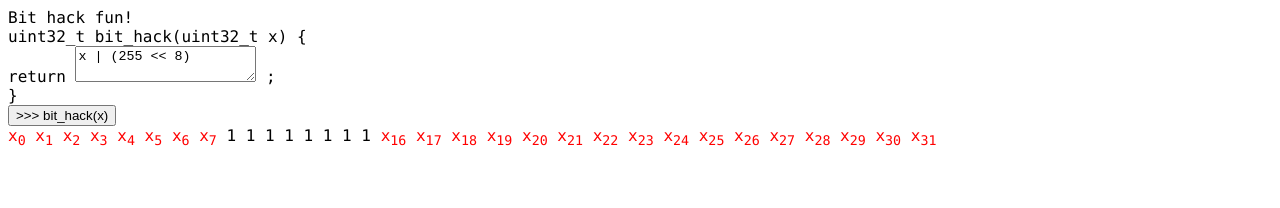
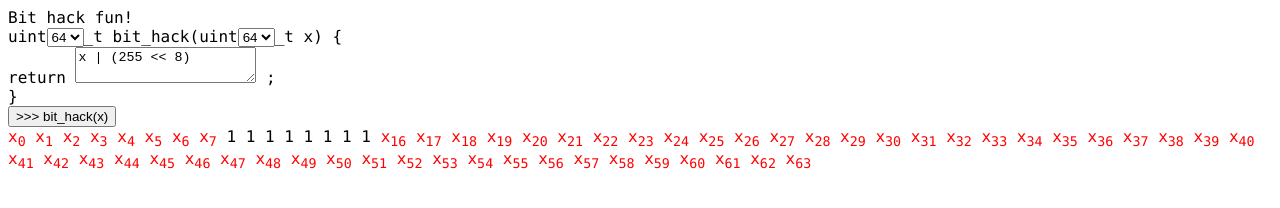
Before and after one commit to andrewj31415/bit-hacks, a website built with webpack: page index.html in a window 1280 px wide. Built offline with Linux system fonts and the light colour scheme.

Commit message:
fixed lexer bug and started adjusting error handling

```diff
--- a/index.html
+++ b/index.html
@@ -16,7 +16,20 @@
     <body id="root">
         <div>Bit hack fun!</div>
         <div id="funcDecl">
-            <div>uint32_t bit_hack(uint32_t x) {</div>
+            <div>
+                uint<select id="box1" onchange="box2.value=this.value;">
+                    <!-- See https://stackoverflow.com/questions/8547328/how-to-synchronize-two-select-elements -->
+                    <option value="64">64</option>
+                    <option value="8">8</option>
+                    <option value="16">16</option>
+                    <option value="32">32</option></select
+                >_t bit_hack(uint<select id="box2" onchange="box1.value=this.value;">
+                    <option value="64">64</option>
+                    <option value="8">8</option>
+                    <option value="16">16</option>
+                    <option value="32">32</option></select
+                >_t x) {
+            </div>
             <div style="display: inline-block">return</div>
             <textarea id="input" style="display: inline-block">x | (255 << 8)</textarea>
             <div style="display: inline-block">;</div>
@@ -25,5 +38,8 @@
         <button id="goButton">>>> bit_hack(x)</button>
         <div id="output"></div>
     </body>
+    <!-- <script>
+        var N = 64; //number of bits
+    </script> -->
     <script src="./dist/bundle.js"></script>
 </html>
--- a/src/index.js
+++ b/src/index.js
@@ -1,4 +1,6 @@
 // for simple assertions
+
+var N = Number(document.getElementById("box1").value); //number of bits
 
 /**
  *  Throws the given message if bool is false.
@@ -21,8 +23,6 @@ var assert = (bool, message) => {
 var isNumber = (n) => {
     return typeof n === "number";
 };
-
-var N = 32; //number of bits
 
 // Bit = Fixed(0|1) + Var(n: number) + And(Array<Bit>)
 // every Bit has a .v (variant: string) and a .p (precednce: number).
@@ -170,7 +170,6 @@ let getBitXor = (a, b) => {
     return getBitOr(getBitAnd(a, getBitNot(b)), getBitAnd(getBitNot(a), b));
 };
 
-// a bitstring
 /**
  * An N-bit integer.
  */
@@ -203,6 +202,43 @@ class Int {
             int = (int - rem) / 2;
         }
         return new Int(newA);
+    }
+    /**
+     * Converts the string s, possibly representing a value
+     * larger than JavaScript's max into, into an int.
+     *
+     * @param {string} s representing a number
+     * @returns the Int corresponding to s
+     */
+    static fromString(s) {
+        let newInt = Int.fromInt(0);
+        if (s.slice(0, 2) === "0x") {
+            //hex
+            s = s.slice(2);
+            for (let i = 0; i < s.length; i++) {
+                let nextDigit = Int.fromInt(parseInt("0x" + s[s.length - 1 - i])).lsft(Int.fromInt(4 * i));
+                newInt = newInt.add(nextDigit);
+            }
+        } else if (s[0] === "0") {
+            //octal
+            let eight = Int.fromInt(8);
+            let powEight = Int.fromInt(1);
+            for (let i = 0; i < s.length; i++) {
+                let nextDigit = Int.fromInt(parseInt(s[s.length - 1 - i]));
+                newInt = newInt.add(nextDigit.mul(powEight));
+                powEight = powEight.mul(eight);
+            }
+        } else {
+            //decimal
+            let ten = Int.fromInt(10);
+            let powTen = Int.fromInt(1);
+            for (let i = 0; i < s.length; i++) {
+                let nextDigit = Int.fromInt(parseInt(s[s.length - 1 - i]));
+                newInt = newInt.add(nextDigit.mul(powTen));
+                powTen = powTen.mul(ten);
+            }
+        }
+        return newInt;
     }
     /**
      *
@@ -294,7 +330,7 @@ class Int {
      */
     rsft(that) {
         let newInt = new Int(this.A);
-        for (let i = 0; i < Math.log2(N); i++) {
+        for (let i = 0; i < N; i++) {
             let cond = that.A[i];
             newInt = newInt.bsft(i, cond);
         }
@@ -323,6 +359,7 @@ class Int {
             let nextInt = new Int(nextA);
             newInt = newInt.add(nextInt);
         }
+        assert(newInt.name === "Int");
         return newInt;
     }
 }
@@ -377,8 +414,16 @@ assertSameFixedInt(int(27), int(27));
 assertDifferentFixedInt(int(3), int(4));
 assertSameFixedInt(int(6).or(int(5)), int(7));
 assertDifferentFixedInt(int(6).or(int(4)), int(7));
+let oldN = N;
+N = 32; //32-bit tests since JS only supports 53-bit integers
 assertSameFixedInt(int(2 ** N - 1), int(0).sub(int(1)));
 assertSameFixedInt(int(2 ** N - 1), int(1).neg());
+assertSameFixedInt(int(2 ** N - 1).rsft(int(32)), int(0));
+assertSameFixedInt(int(1).lsft(int(37)), int(0));
+assertSameFixedInt(Int.fromString("157"), int(157));
+assertSameFixedInt(Int.fromString("0x9d"), int(157));
+assertSameFixedInt(Int.fromString("0235"), int(157));
+N = oldN;
 
 import antlr4 from "antlr4";
 import ExpressionLexer from "../build/ExpressionLexer";
@@ -404,9 +449,14 @@ class Evaluate extends ExpressionVisitor {
 
     // Visit a parse tree produced by ExpressionParser#number.
     visitNumber(ctx) {
-        let value = Int.fromInt(Number(ctx.getText()));
-        assert(value.name === "Int");
-        return value;
+        let value = ctx.getText();
+        if ("ulUL".includes(value.slice(-1))) {
+            value = value.slice(0, -1);
+        }
+        if ("ulUL".includes(value.slice(-1))) {
+            value = value.slice(0, -1);
+        }
+        return Int.fromString(value);
     }
 
     // Visit a parse tree produced by ExpressionParser#expr.
@@ -506,18 +556,79 @@ class Evaluate extends ExpressionVisitor {
     }
 }
 
+// See https://stackoverflow.com/questions/51683104/how-to-catch-minor-errors
+// and https://stackoverflow.com/questions/45025556/why-is-antlr-omitting-the-final-token-and-not-producing-an-error
+
+import DefaultErrorStrategy from "../node_modules/antlr4/src/antlr4/error/DefaultErrorStrategy";
+
+class StrictErrorStrategy extends DefaultErrorStrategy {
+    recover(recognizer, e) {
+        token = recognizer.CurrentToken;
+        message = string.Format(
+            "parse error at line {0}, position {1} right before {2} ",
+            token.Line,
+            token.Column,
+            GetTokenErrorDisplay(token)
+        );
+        throw new Exception(message, e);
+    }
+
+    recoverInline(recognizer) {
+        token = recognizer.CurrentToken;
+        message = string.Format(
+            "parse error at line {0}, position {1} right before {2} ",
+            token.Line,
+            token.Column,
+            GetTokenErrorDisplay(token)
+        );
+        throw new Exception(message, new InputMismatchException(recognizer));
+    }
+    sync(recognizer) {
+        /* do nothing to resync */
+    }
+}
+
+class StrictLexer extends ExpressionLexer {
+    recover(e) {
+        message = string.Format("lex error after token {0} at position {1}", _lasttoken.Text, e.StartIndex);
+        throw new ParseCanceledException(BasicEnvironment.SyntaxError);
+    }
+}
+
+let stream = new antlr4.InputStream("");
+let lexer = new ExpressionLexer(stream);
+let tokens = new antlr4.CommonTokenStream(lexer);
+var parser = new ExpressionParser(tokens); //make parser available for debugging statements like console.log(tree.toStringTree(null, parser))
+var visitor = new Evaluate();
+
+let getParseTree = (text) => {
+    let stream = new antlr4.InputStream(text);
+    let lexer = new StrictLexer(stream);
+    let tokens = new antlr4.CommonTokenStream(lexer);
+    let parser = new ExpressionParser(tokens);
+    parser.removeParseListeners();
+    parser._errHandler = new StrictErrorStrategy();
+    let tree = parser.expr();
+    return tree;
+};
+
+let worked = false;
+try {
+    getParseTree("(1 <)");
+} catch (e) {
+    worked = true;
+}
+assert(worked, "Must throw error on invalid string");
+
+let tree1 = getParseTree("0xFfLU");
+assert(visitor.visit(tree1).toString() === int(255).toString());
+
 let setOutput = () => {
     try {
         let text = document.getElementById("input").value;
-        let stream = new antlr4.InputStream(text);
-        let lexer = new ExpressionLexer(stream);
-        let tokens = new antlr4.CommonTokenStream(lexer);
-        let parser = new ExpressionParser(tokens);
-        let tree = parser.expr();
+        let tree = getParseTree(text);
         // console.log("Parsed", tree);
         // console.log(tree.toStringTree(null, parser));
-
-        let visitor = new Evaluate();
         let outputInt = visitor.visit(tree);
         document.getElementById("output").innerHTML = outputInt.toString();
     } catch (err) {
@@ -534,3 +645,12 @@ document.getElementById("input").addEventListener("input", () => {
     setOutput();
 });
 setOutput();
+
+document.getElementById("box1").addEventListener("change", () => {
+    N = Number(document.getElementById("box1").value);
+    setOutput();
+});
+document.getElementById("box2").addEventListener("change", () => {
+    N = Number(document.getElementById("box2").value);
+    setOutput();
+});
```
Also changed, not shown: dist/bundle.js, 1 other file.
